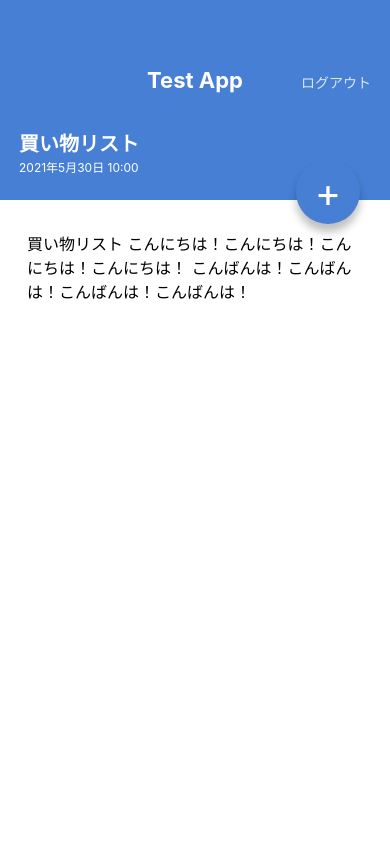
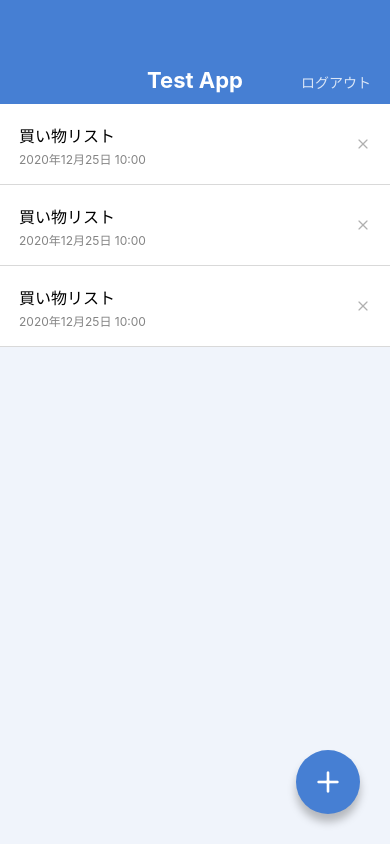
Before and after one commit to iriemomoka/test_app, a React Native app: screen /MemoList in a window 390 px wide. Built offline with nearby package versions, Linux system fonts and the light colour scheme.

Commit message:
Install @expo /vector-icons

```diff
--- a/App.jsx
+++ b/App.jsx
@@ -1,10 +1,10 @@
 import React from 'react';
 
 import MemoListScreen from './src/screens/MemoListScreen';
-import MemoDetaileScree from './src/screens/MemoDetailScreen';
+// import MemoDetaileScree from './src/screens/MemoDetailScreen';
 
 export default function App() {
   return (
-    <MemoDetaileScree />
+    <MemoListScreen />
   );
 }
--- a/package.json
+++ b/package.json
@@ -8,6 +8,7 @@
     "eject": "expo eject"
   },
   "dependencies": {
+    "@expo/vector-icons": "^12.0.5",
     "expo": "~41.0.1",
     "expo-status-bar": "~1.0.4",
     "prop-types": "^15.7.2",
--- a/src/components/CircleButton.jsx
+++ b/src/components/CircleButton.jsx
@@ -1,19 +1,20 @@
 import React from 'react';
-import { View, Text, StyleSheet } from 'react-native';
-import { string, shape } from 'prop-types';
+import { View, StyleSheet } from 'react-native';
+import { shape } from 'prop-types';
+import { Feather } from '@expo/vector-icons';
 
 export default function circleButton(props) {
-  const { children, style } = props;
+  const { style, name } = props;
   return (
     <View style={[styles.circleButton, style]}>
-      <Text style={styles.circleButtonLabel}>{children}</Text>
+      <Feather name={name} size={32} color="white" />
     </View>
   );
 }
 
 circleButton.propTypes = {
-  children: string.isRequired,
   style: shape(),
+  name: String.isRequired,
 };
 
 circleButton.defaultProps = {
--- a/src/components/MemoList.jsx
+++ b/src/components/MemoList.jsx
@@ -1,5 +1,6 @@
 import React from 'react';
 import { StyleSheet, Text, View } from 'react-native';
+import { Feather } from '@expo/vector-icons';
 
 export default function MemoList() {
     return (
@@ -10,7 +11,7 @@
             <Text style={styles.memoListItemDate}>2020年12月25日 10:00</Text>
           </View>
           <View>
-            <Text>X</Text>
+            <Feather name="x" size={16} color="#b0b0b0" />
           </View>
         </View>
         <View style={styles.memoListItem}>
@@ -19,7 +20,7 @@
             <Text style={styles.memoListItemDate}>2020年12月25日 10:00</Text>
           </View>
           <View>
-            <Text>X</Text>
+            <Feather name="x" size={16} color="#b0b0b0" />
           </View>
         </View>
         <View style={styles.memoListItem}>
@@ -28,7 +29,7 @@
             <Text style={styles.memoListItemDate}>2020年12月25日 10:00</Text>
           </View>
           <View>
-            <Text>X</Text>
+            <Feather name="x" size={16} color="#b0b0b0" />
           </View>
         </View>
       </View>
--- a/src/screens/MemoDetailScreen.jsx
+++ b/src/screens/MemoDetailScreen.jsx
@@ -1,5 +1,7 @@
 import React from 'react';
-import { StyleSheet, ScrollView, Text, View } from 'react-native';
+import {
+   StyleSheet, ScrollView, Text, View,
+  } from 'react-native';
 
 import AppBer from '../components/AppBer';
 import CircleButton from '../components/CircleButton';
@@ -19,7 +21,7 @@
             こんばんは！こんばんは！こんばんは！こんばんは！
           </Text>
         </ScrollView>
-        <CircleButton style={{ top: 160, boyyom: 'auto' }}>+</CircleButton>
+        <CircleButton style={{ top: 160, boyyom: 'auto' }} name="edit-2" />
       </View>
     );
 }
@@ -53,6 +55,6 @@
   },
   memoText: {
     fontSize: 16,
-    lineHeight:24,
+    lineHeight: 24,
   },
 });
--- a/src/screens/MemoListScreen.jsx
+++ b/src/screens/MemoListScreen.jsx
@@ -10,7 +10,7 @@
     <View style={styles.container}>
       <AppBer />
       <MemoList />
-      <CircleButton>+</CircleButton>
+      <CircleButton name="plus" />
     </View>
   );
 }
```
Also changed, not shown: 1 other file (tests, documents, lock files or other folders).
